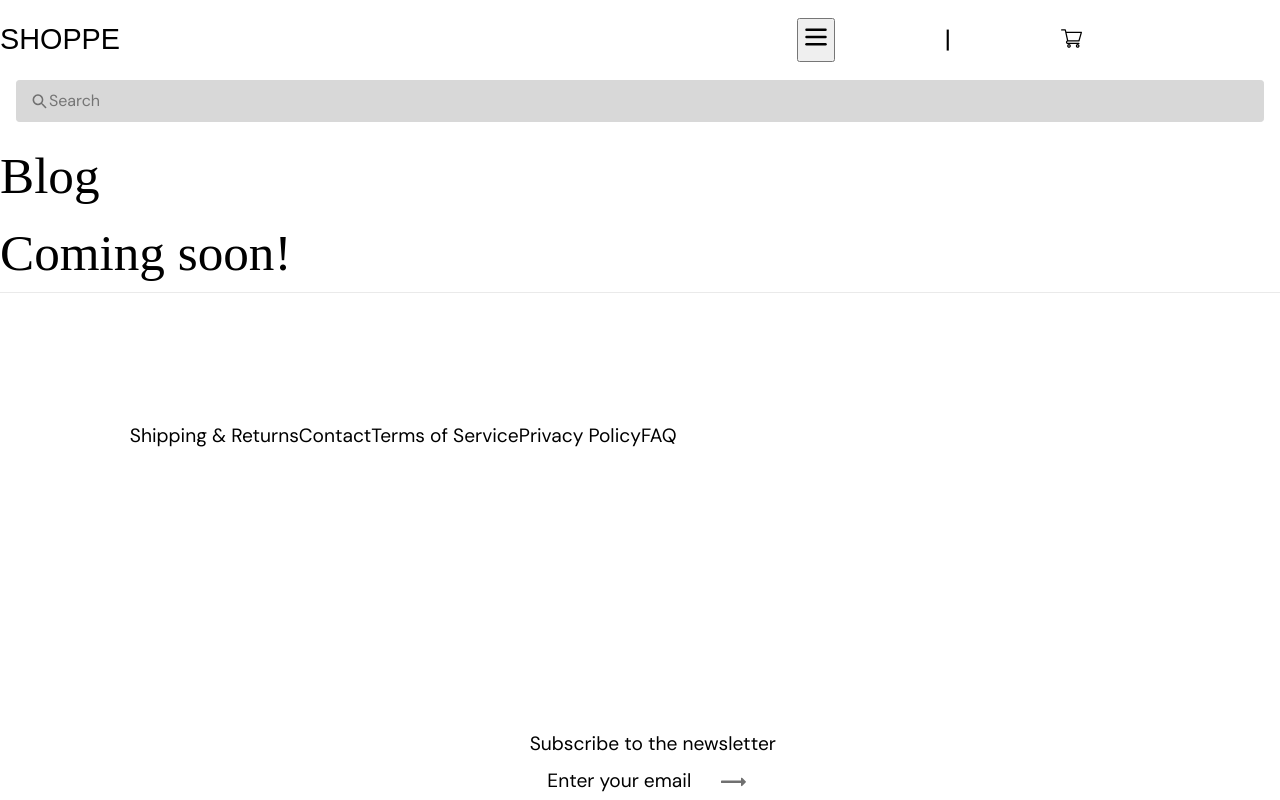
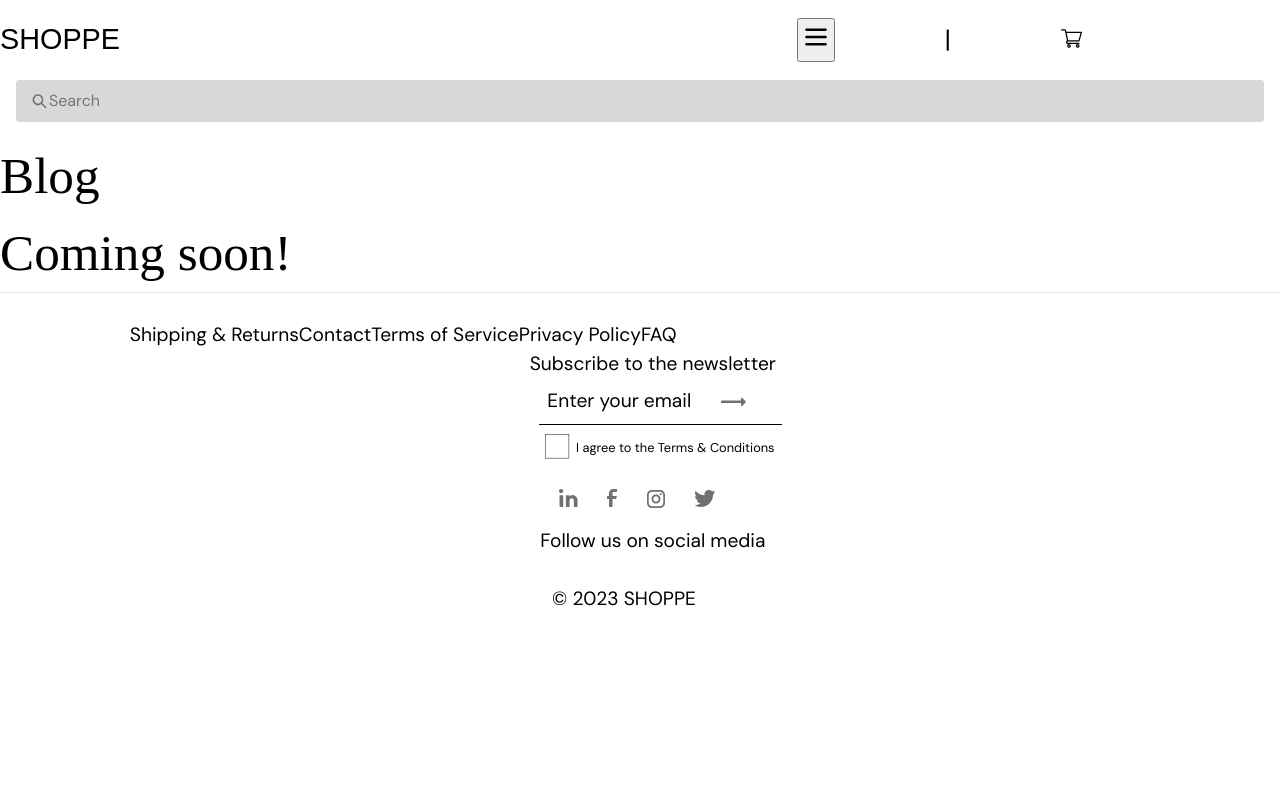
Before and after one commit to danieldraganweb/shoppe-next-app, a Next.js app: page /blog in a window 1280 px wide. Shown: the top 800 px of the page. Built offline with nearby package versions, Linux system fonts and the light colour scheme; a web font is replaced by a local one.

Commit message:
style footer finishing touches

```diff
--- a/app/styles/components/Footer.module.scss
+++ b/app/styles/components/Footer.module.scss
@@ -8,7 +8,6 @@
 .footer{
     width: 100%;
     max-width: 78rem;
-    height: 32em;
     margin: 0 auto;
     display: flex;
     flex-direction: column;
```
